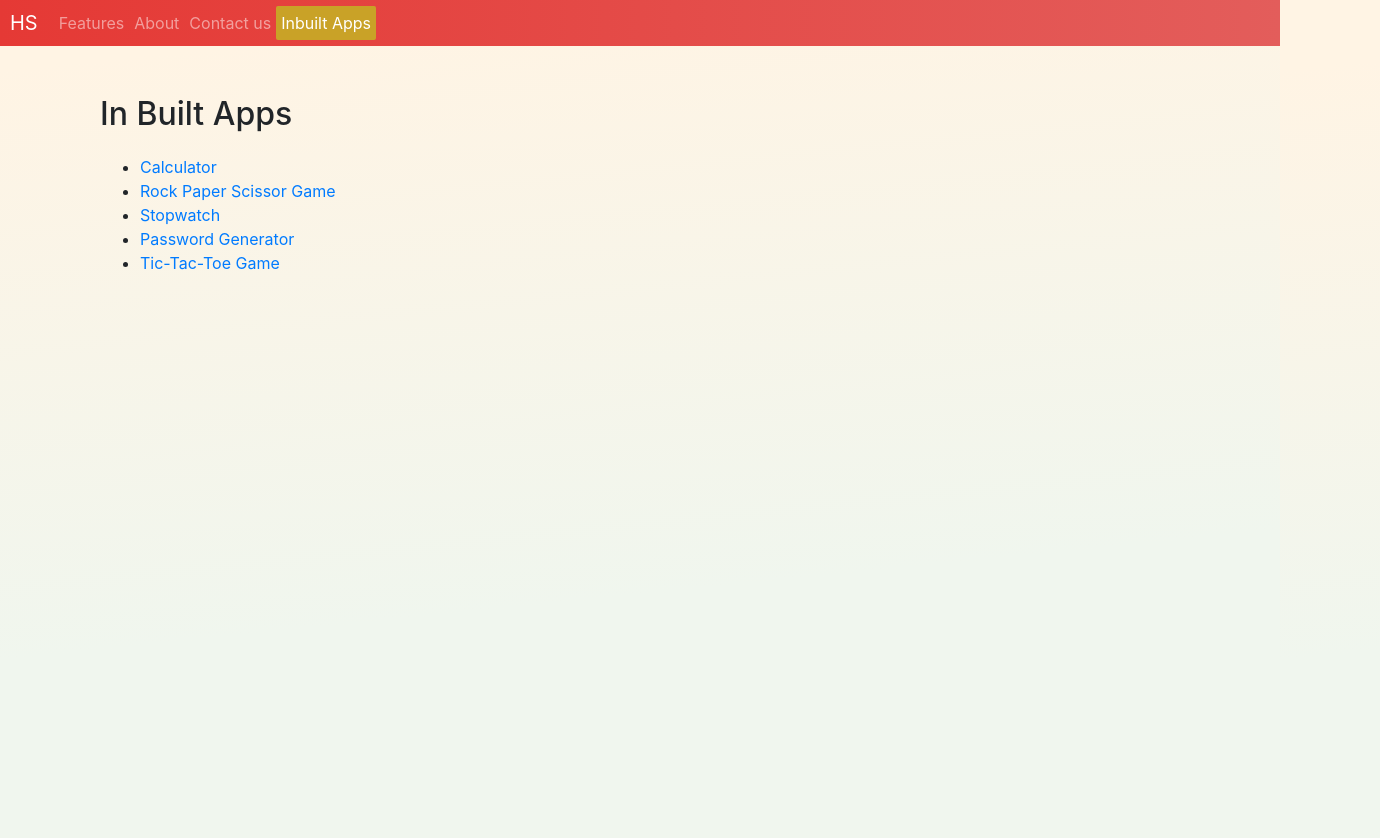
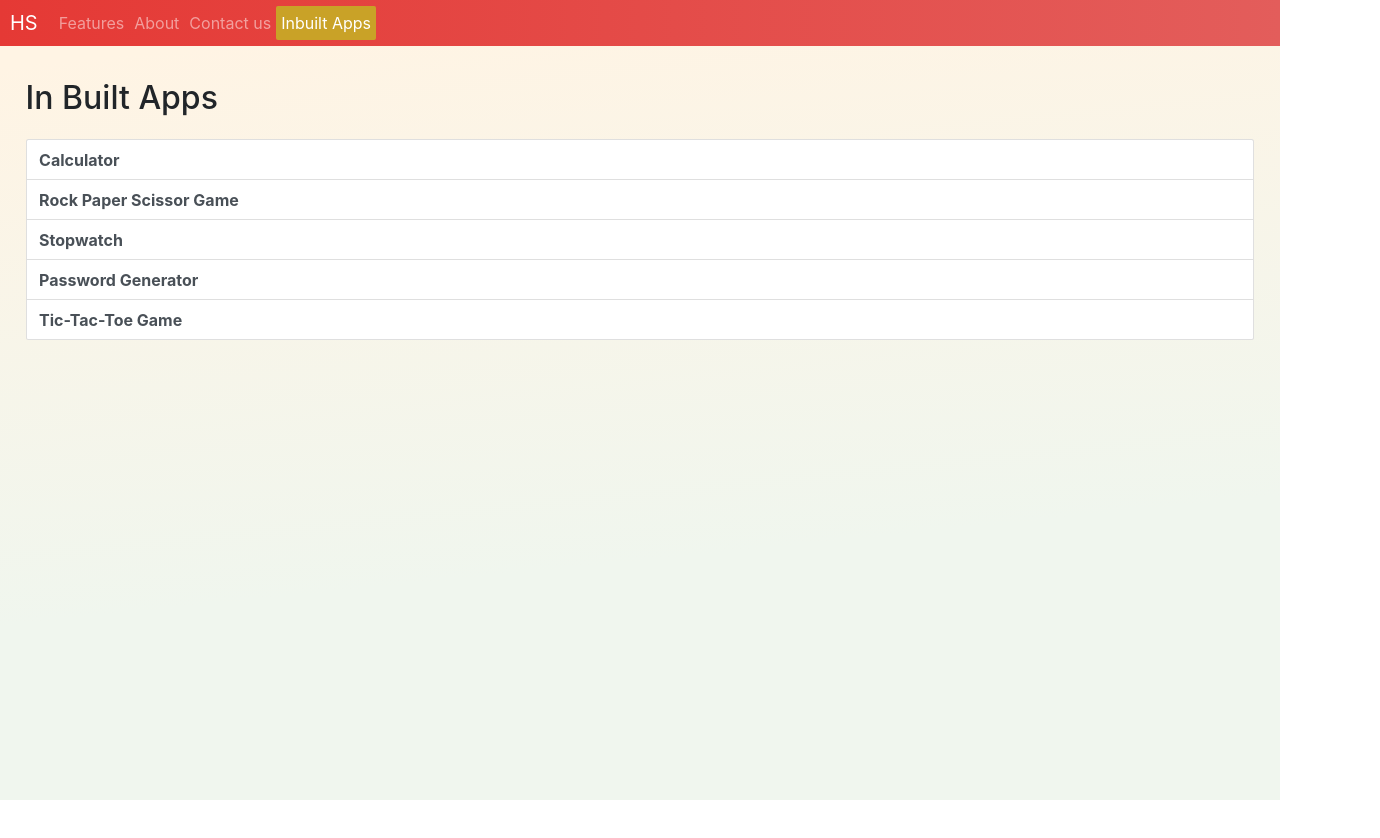
Before and after one commit to HarishB167/hs-app-2, a React (Create React App) app: page /inbuiltapps in a window 1280 px wide. Shown: the top 838 px of the page, 1380 px wide, since content can reach past the window. After the commit the page ends 800 px from the top, so only its background shows below. Built offline with nearby package versions, Linux system fonts and the light colour scheme; a web font is replaced by a local one.

Commit message:
Improved InBuiltApps list page ui.

```diff
--- a/src/pages/inBuiltApps.css
+++ b/src/pages/inBuiltApps.css
@@ -1,5 +1,9 @@
 .iba_main {
   height: 100%;
   width: 100%;
-  margin: 5rem 10rem;
+  padding: 1% 2%;
 }
+
+.iba_main a {
+  font-weight: bold;
+}
--- a/src/pages/inBuiltApps.jsx
+++ b/src/pages/inBuiltApps.jsx
@@ -2,26 +2,27 @@ import { Link } from "react-router-dom";
 import "./inBuiltApps.css";
 
 const InBuiltApps = () => {
+  const apps = [
+    { link: "/apps/calculator", name: "Calculator" },
+    { link: "/apps/rock-paper-scissor", name: "Rock Paper Scissor Game" },
+    { link: "/apps/stopwatch", name: "Stopwatch" },
+    { link: "/apps/password-generator", name: "Password Generator" },
+    { link: "/apps/tic-tac-toe", name: "Tic-Tac-Toe Game" },
+  ];
   return (
     <div className="iba_main">
       <h1>In Built Apps</h1>
-      <ul>
-        <li>
-          <Link to="/apps/calculator">Calculator</Link>
-        </li>
-        <li>
-          <Link to="/apps/rock-paper-scissor">Rock Paper Scissor Game</Link>
-        </li>
-        <li>
-          <Link to="/apps/stopwatch">Stopwatch</Link>
-        </li>
-        <li>
-          <Link to="/apps/password-generator">Password Generator</Link>
-        </li>
-        <li>
-          <Link to="/apps/tic-tac-toe">Tic-Tac-Toe Game</Link>
-        </li>
-      </ul>
+      <div class="list-group">
+        {apps.map((item, idx) => (
+          <Link
+            key={idx}
+            to={item.link}
+            className="list-group-item list-group-item-action"
+          >
+            {item.name}
+          </Link>
+        ))}
+      </div>
     </div>
   );
 };
```
